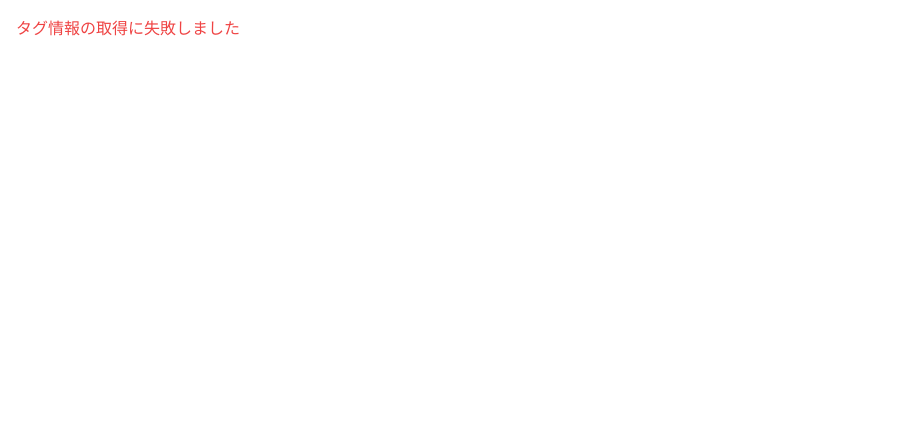
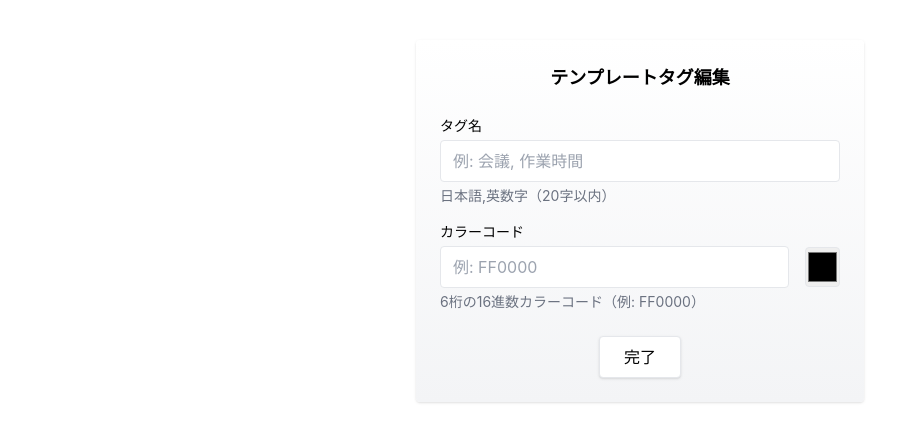
Before and after one commit to AsanoYuto8345/CalendarMatchSystem, a React (Create React App) app in the folder frontend/: page /community/1/calendar/template_tag/1/edit in a window 1280 px wide. Shown: the top 442 px of the page, without its empty margins (0-908 px from the left). Built offline with nearby package versions, Linux system fonts and the light colour scheme; no server answers.

Commit message:
カラーピッカー

```diff
--- a/frontend/src/components/TemplateTagEdit.jsx
+++ b/frontend/src/components/TemplateTagEdit.jsx
@@ -18,13 +18,14 @@ const TemplateTagEdit = ({ tagName = "", colorCode = "000000", onSubmit }) => {
   const [tag, setTag] = useState(tagName);
   const [color, setColor] = useState(colorCode);
 
-
   // 表示用のカラーコード。#がなければ補う。
   const displayColor = color.startsWith("#") ? color : `#${color}`;
 
   return (
     <div className="max-w-md mx-auto mt-10 p-6 bg-gradient-to-b from-white to-gray-100 rounded shadow">
-      <h2 className="text-center text-lg font-semibold mb-6">テンプレートタグ編集</h2>
+      <h2 className="text-center text-lg font-semibold mb-6">
+        テンプレートタグ編集
+      </h2>
 
       {/* タグ名入力フォーム */}
       <div className="mb-4">
@@ -39,25 +40,31 @@ const TemplateTagEdit = ({ tagName = "", colorCode = "000000", onSubmit }) => {
         <p className="text-sm text-gray-500 mt-1">日本語,英数字（20字以内）</p>
       </div>
 
-      {/* カラーコード入力フォーム + 色プレビュー */}
+      {/* カラーコード入力フォーム + カラーピッカー */}
       <div className="mb-6">
         <label className="block text-sm font-medium mb-1">カラーコード</label>
         <div className="flex items-center gap-4">
+          {/* テキスト入力 */}
           <input
             type="text"
             className="border px-3 py-2 w-full rounded"
             value={color}
-            onChange={(e) => setColor(e.target.value)}
+            onChange={(e) => setColor(e.target.value.replace(/^#/, ""))} // #を除去してstateに格納
             placeholder="例: FF0000"
           />
-          {/* 色のサンプルボックス */}
-          <div
-            className="w-8 h-8 border rounded"
-            style={{ backgroundColor: displayColor }}
-            title={displayColor}
+
+          {/* カラーピッカー */}
+          <input
+            type="color"
+            value={displayColor}
+            onChange={(e) => setColor(e.target.value.replace(/^#/, ""))} // #なしでstateに反映
+            className="w-10 h-10 p-0 border rounded cursor-pointer"
+            title="色を選択"
           />
         </div>
-        <p className="text-sm text-gray-500 mt-1">英数字（6桁の16進数）</p>
+        <p className="text-sm text-gray-500 mt-1">
+          6桁の16進数カラーコード（例: FF0000）
+        </p>
       </div>
 
       {/* 完了ボタン */}
--- a/frontend/src/pages/community_calendar_tag_edit_page.jsx
+++ /dev/null
@@ -1,71 +0,0 @@
-// M16 テンプレートタグ編集画面 担当者: 浅野勇翔
-
-import axios from "axios";
-import { useState, useEffect } from "react";
-import { useParams, useNavigate } from "react-router-dom";
-
-import TemplateTagEdit from "../components/TemplateTagEdit";
-
-/**
- * テンプレートタグ編集ページ
- * - URL パラメータ communityId, tagId を受け取って API から既存のタグ情報を取得
- * - 取得した情報を <TemplateTagEdit> に渡して編集画面を構築
- *
- * 作成者: 浅野勇翔
- */
-const TemplateTagEditPage = () => {
-  const { communityId, tagId } = useParams();
-  const [tagName, setTagName] = useState("");
-  const [colorCode, setColorCode] = useState("");
-  const [loading, setLoading] = useState(true);
-  const [error, setError] = useState("");
-  const navigate = useNavigate();
-
-  const onSubmit = (tagName, colorCode) => {
-    /**
-   * 完了ボタン押下時の処理
-   * - 入力されたタグ名とカラーコードを編集するようにAPIリクエストを行う
-   */
-    setLoading(true);
-    axios
-      .put(`${process.env.REACT_APP_API_SERVER_URL}/api/community/${communityId}/template_tags/${tagId}}`,
-        {
-          tag_name: tagName,
-          color_code: colorCode
-        }
-      )
-      .then((res) => {
-        navigate(`community/${communityId}/calendar/template_tag/view`);
-      })
-      .catch((err) => {
-        console.error(err);
-        setError("タグ情報の更新に失敗しました");
-      })
-      .finally(() => {
-        setLoading(false);
-      });
-  }
-
-  useEffect(() => {
-    axios
-      .get(`${process.env.REACT_APP_API_SERVER_URL}/api/community/${communityId}/template_tags/${tagId}`)
-      .then((res) => {
-        setTagName(res.data.tag_name || "");
-        setColorCode(res.data.color_code || "");
-      })
-      .catch((err) => {
-        console.error(err);
-        setError("タグ情報の取得に失敗しました");
-      })
-      .finally(() => {
-        setLoading(false);
-      });
-  }, [communityId, tagId]);
-
-  if (loading) return <div className="p-4">読み込み中...</div>;
-  if (error) return <div className="p-4 text-red-500">{error}</div>;
-
-  return <TemplateTagEdit tagName={tagName} colorCode={colorCode} onSubmit={onSubmit}/>;
-};
-
-export default TemplateTagEditPage;
--- a/frontend/src/pages/community_template_tag_edit_page.jsx
+++ b/frontend/src/pages/community_template_tag_edit_page.jsx
@@ -0,0 +1,71 @@
+// M16 テンプレートタグ編集画面 担当者: 浅野勇翔
+
+import axios from "axios";
+import { useState, useEffect } from "react";
+import { useParams, useNavigate } from "react-router-dom";
+
+import TemplateTagEdit from "../components/TemplateTagEdit";
+
+/**
+ * テンプレートタグ編集ページ
+ * - URL パラメータ communityId, tagId を受け取って API から既存のタグ情報を取得
+ * - 取得した情報を <TemplateTagEdit> に渡して編集画面を構築
+ *
+ * 作成者: 浅野勇翔
+ */
+const TemplateTagEditPage = () => {
+  const { communityId, tagId } = useParams();
+  const [tagName, setTagName] = useState("");
+  const [colorCode, setColorCode] = useState("");
+  const [loading, setLoading] = useState(true);
+  const [error, setError] = useState("");
+  const navigate = useNavigate();
+
+  const onSubmit = (tagName, colorCode) => {
+    /**
+   * 完了ボタン押下時の処理
+   * - 入力されたタグ名とカラーコードを編集するようにAPIリクエストを行う
+   */
+    setLoading(true);
+    axios
+      .put(`${process.env.REACT_APP_API_SERVER_URL}/api/community/${communityId}/template_tags/${tagId}}`,
+        {
+          tag_name: tagName,
+          color_code: colorCode
+        }
+      )
+      .then((res) => {
+        navigate(`community/${communityId}/calendar/template_tag/view`);
+      })
+      .catch((err) => {
+        console.error(err);
+        setError("タグ情報の更新に失敗しました");
+      })
+      .finally(() => {
+        setLoading(false);
+      });
+  }
+
+  useEffect(() => {
+    axios
+      .get(`${process.env.REACT_APP_API_SERVER_URL}/api/community/${communityId}/template_tags/${tagId}`)
+      .then((res) => {
+        setTagName(res.data.tag_name || "");
+        setColorCode(res.data.color_code || "");
+      })
+      .catch((err) => {
+        console.error(err);
+        setError("タグ情報の取得に失敗しました");
+      })
+      .finally(() => {
+        setLoading(false);
+      });
+  }, [communityId, tagId]);
+
+  if (loading) return <div className="p-4">読み込み中...</div>;
+  //if (error) return <div className="p-4 text-red-500">{error}</div>;
+
+  return <TemplateTagEdit tagName={tagName} colorCode={colorCode} onSubmit={onSubmit}/>;
+};
+
+export default TemplateTagEditPage;
--- a/frontend/src/routes/CommunityRoutes.jsx
+++ b/frontend/src/routes/CommunityRoutes.jsx
@@ -2,7 +2,7 @@
 
 import { Route } from 'react-router-dom';
 import CommunityLeavePage from '../pages/community_leave_page';
-import TemplateTagEditPage from '../pages/community_calendar_tag_edit_page';
+import TemplateTagEditPage from '../pages/community_template_tag_edit_page';
 
 export const CommunityRoutes = (
   <>
```
